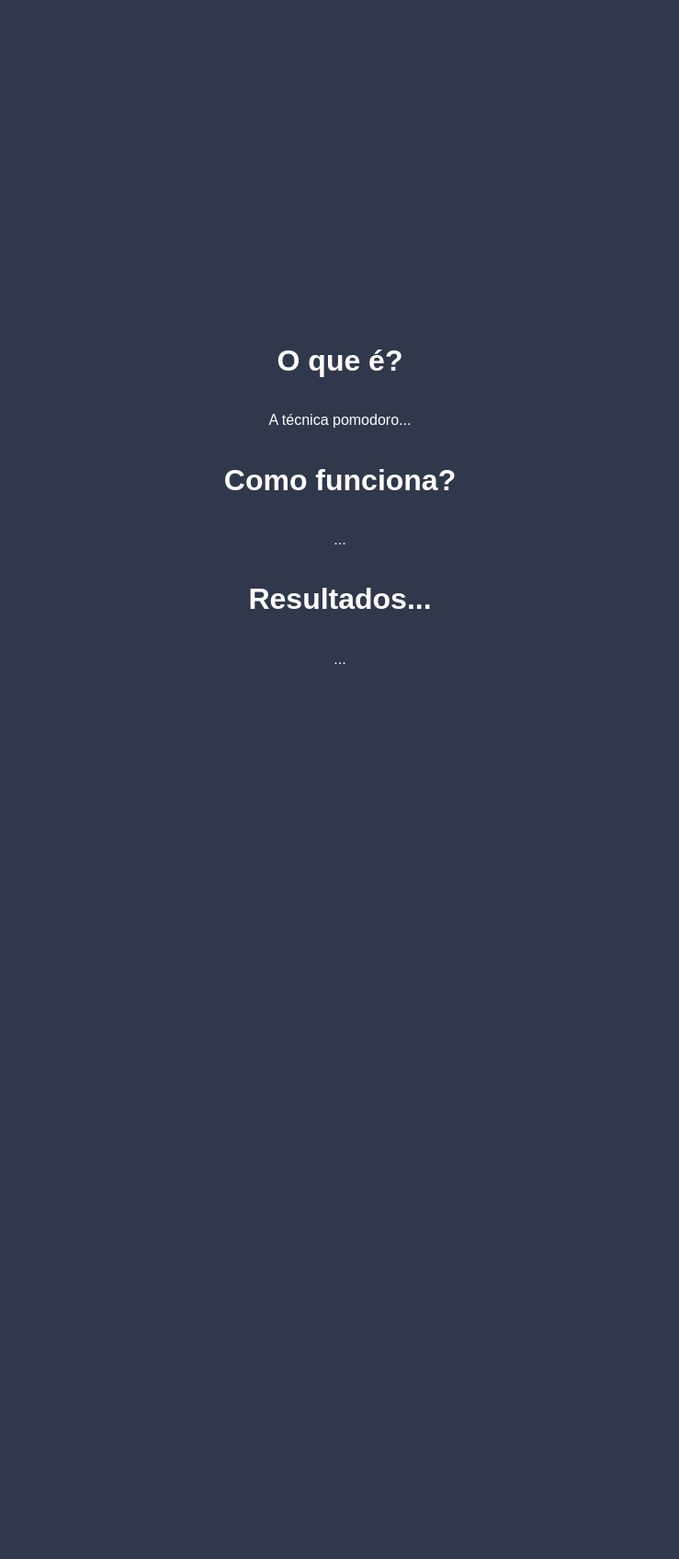
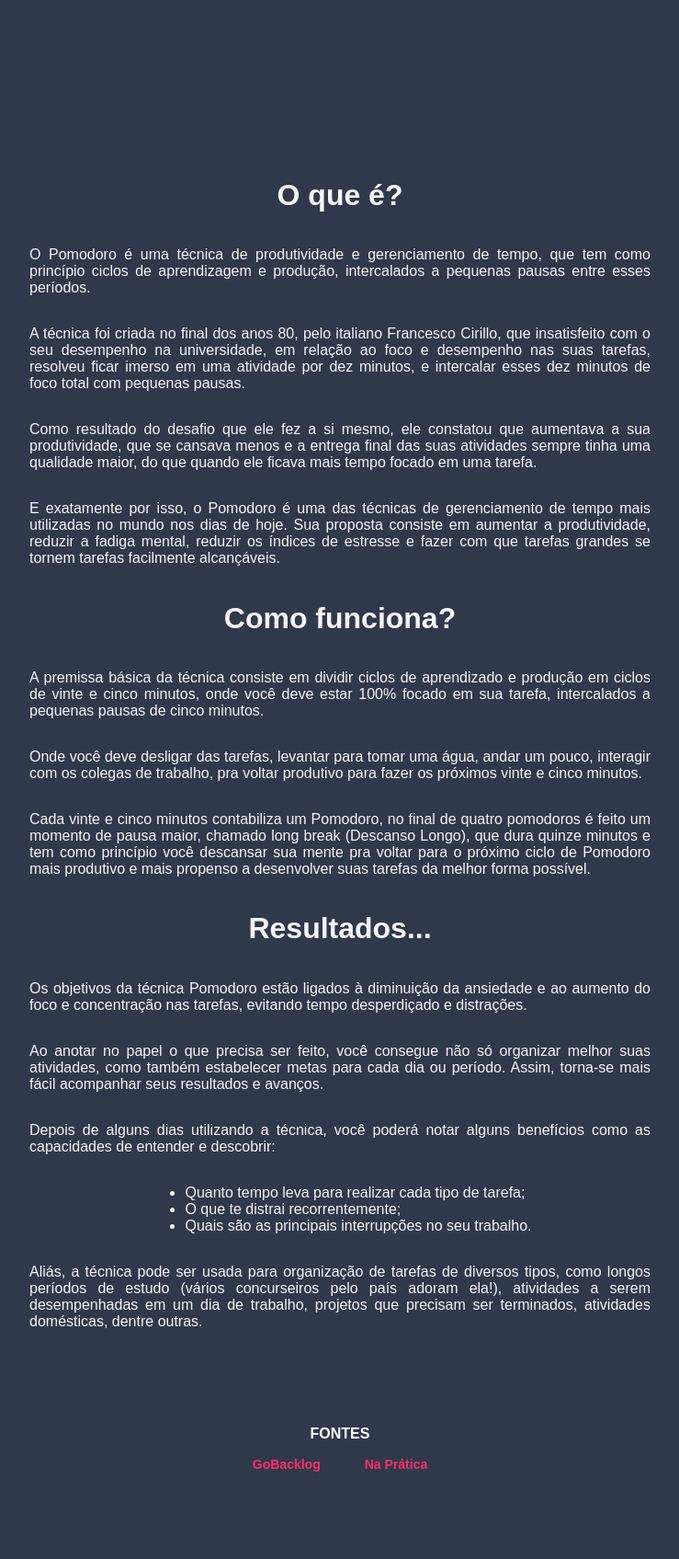
Before and after one commit to joaoxfernando/pomodoro-timer, a PHP site: page / in a window 1280 px wide. Shown: the part 653-2348 px from the top of the page at 92% size, without its empty margins (270-1009 px from the left). Before the commit the page ends 1375 px from the top, so only its background shows below. Run offline with PHP 8.4, Linux system fonts and the light colour scheme.

Commit message:
Informações adicionais
Adicionada informações sobre a técnica pomodoro, resultados e mais links.

Estilização do CSS

```diff
--- a/index.html
+++ b/index.html
@@ -34,12 +34,36 @@
 
     <div class="content">
         <h1 id="o-que-é">O que é?</h1>
-        <p>A técnica pomodoro...</p>
+        <p>O Pomodoro é uma técnica de produtividade e gerenciamento de tempo, que tem como princípio ciclos de aprendizagem e produção, intercalados a pequenas pausas entre esses períodos.</p>
+
+        <p>A técnica foi criada no final dos anos 80, pelo italiano Francesco Cirillo, que insatisfeito com o seu desempenho na universidade, em relação ao foco e desempenho nas suas tarefas, resolveu ficar imerso em uma atividade por dez minutos, e intercalar esses dez minutos de foco total com pequenas pausas.</p>
+
+        <p>Como resultado do desafio que ele fez a si mesmo, ele constatou que aumentava a sua produtividade, que se cansava menos e a entrega final das suas atividades sempre tinha uma qualidade maior, do que quando ele ficava mais tempo focado em uma tarefa.</p>
+
+        <p>E exatamente por isso, o Pomodoro é uma das técnicas de gerenciamento de tempo mais utilizadas no mundo nos dias de hoje. Sua proposta consiste em aumentar a produtividade, reduzir a fadiga mental, reduzir os índices de estresse e fazer com que tarefas grandes se tornem tarefas facilmente alcançáveis.</p>
+
         <h1 id="como-funciona">Como funciona?</h1>
-        <p> ... </p>
+        <p>A premissa básica da técnica consiste em dividir ciclos de aprendizado e produção em ciclos de vinte e cinco minutos, onde você deve estar 100% focado em sua tarefa, intercalados a pequenas pausas de cinco minutos. </p>
+        <p>Onde você deve desligar das tarefas, levantar para tomar uma água, andar um pouco, interagir com os colegas de trabalho, pra voltar produtivo para fazer os próximos vinte e cinco minutos.</p>
+        <p>Cada vinte e cinco minutos contabiliza um Pomodoro, no final de quatro pomodoros é feito um momento de pausa maior, chamado long break (Descanso Longo), que dura quinze minutos e tem como princípio você descansar sua mente pra voltar para o próximo ciclo de Pomodoro mais produtivo e mais propenso a desenvolver suas tarefas da melhor forma possível.</p>
+
         <h1 id="resultados">Resultados...</h1>
-        <p> ... </p>
-
+        <p>Os objetivos da técnica Pomodoro estão ligados à diminuição da ansiedade e ao aumento do foco e concentração nas tarefas, evitando tempo desperdiçado e distrações.</p>
+        <p>Ao anotar no papel o que precisa ser feito, você consegue não só organizar melhor suas atividades, como também estabelecer metas para cada dia ou período. Assim, torna-se mais fácil acompanhar seus resultados e avanços. </p>
+        <p>Depois de alguns dias utilizando a técnica, você poderá notar alguns benefícios como as capacidades de entender e descobrir:</p>
+        <ul>
+            <li>Quanto tempo leva para realizar cada tipo de tarefa;</li>
+            <li>O que te distrai recorrentemente;</li>
+            <li>Quais são as principais interrupções no seu trabalho.</li>
+        </ul>
+        <p>Aliás, a técnica pode ser usada para organização de tarefas de diversos tipos, como longos períodos de estudo (vários concurseiros pelo país adoram ela!), atividades a serem desempenhadas em um dia de trabalho, projetos que precisam ser terminados, atividades domésticas, dentre outras.</p>
     </div> <!-- content -->
+    <footer>
+        <p>FONTES</p>
+        <div class="links">
+            <a href="https://gobacklog.com/blog/tecnica-pomodoro/" target="_blank">GoBacklog</a>
+            <a href="https://www.napratica.org.br/pomodoro/" target="_blank">Na Prática</a>
+        </div><!-- links -->
+    </footer>
 </body>
 </html>
--- a/styles.css
+++ b/styles.css
@@ -31,7 +31,40 @@ button:hover {
     flex-flow: column;
     justify-content: center;
     align-items: center;
-    height: 100%
+    height: 100%;
+}
+
+.content {
+    text-align: justify;
+    margin: 0 32px;
+    padding: 270px;
+    color: whitesmoke;
+}
+
+footer {
+    margin: 16px;
+    padding-top: 32px;
+    height: 20%;
+    display: flex;
+    flex-direction: column;
+    justify-content: center;
+    align-items: center;
+}
+footer p {
+    padding: -8px;
+    margin: -32px;
+    font-weight: bold;
+}
+
+footer div {
+    display: flex;
+    flex-flow: row nowrap;
+    column-gap: 16px;
+    justify-content: center;
+    align-items: center;
+    margin: 0;
+    padding-top: 0;
+
 }
 
 .turns {
@@ -85,13 +118,25 @@ button:hover {
 
 .links a {
     margin: 16px;
-    color: #fffcee;
+    color: #fffeee;
     text-decoration: none;
+
 }
 
 .links a:hover {
     color:rgba(255, 255, 255, 0.5);
     cursor: default;
+}
+
+
+footer .links a {
+    margin: 16px;
+    color: #FE2E64;
+    text-decoration: none;
+}
+
+footer .links a:hover {
+    color:  #FA5858;
 }
 
 .circle{
```
